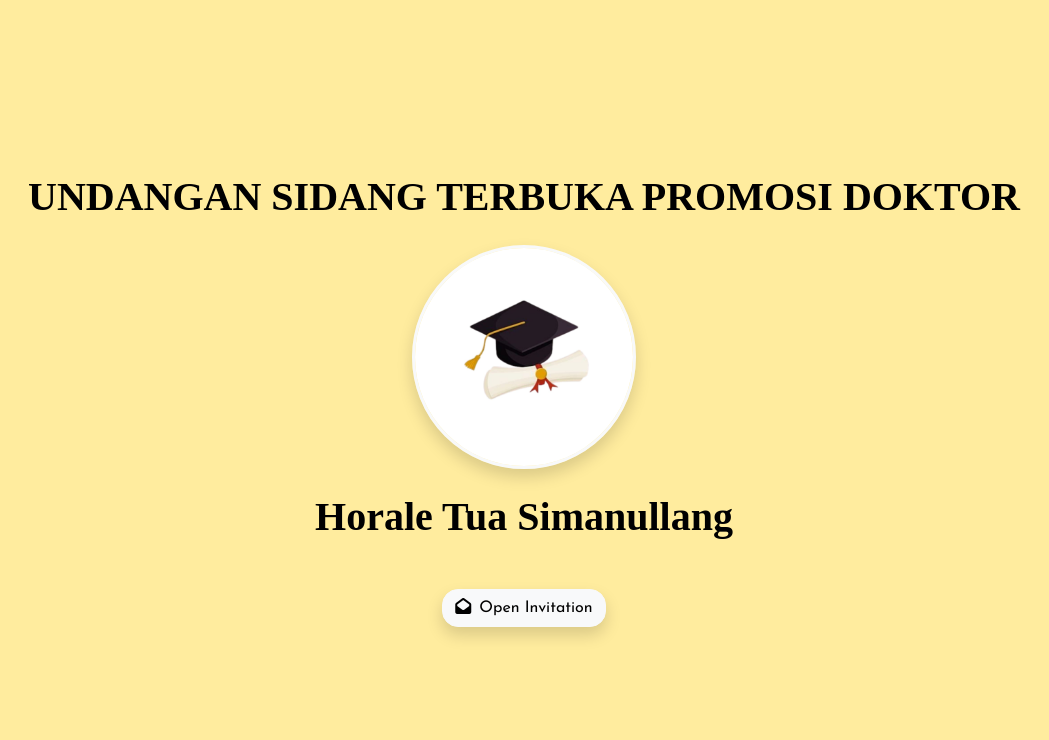
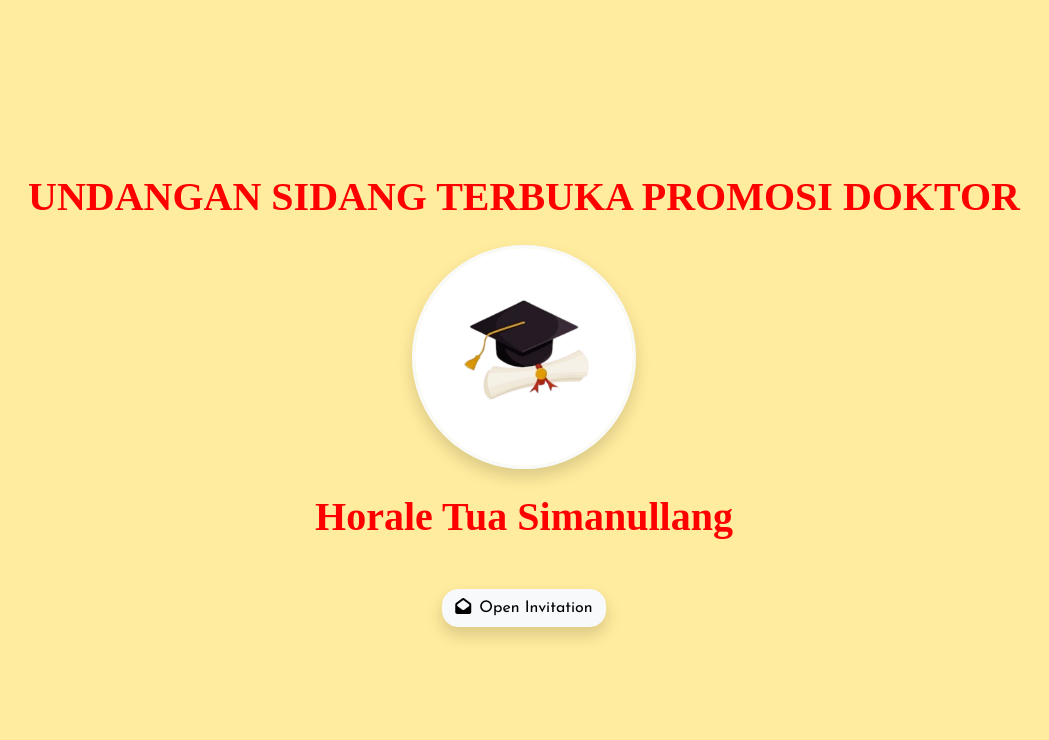
Before and after one commit to Horale123/Website-undangan, a website with bundled scripts: page index.html in a window 1280 px wide. Shown: the top 740 px of the page, without its empty margins (116-1165 px from the left). Built offline with nearby package versions, Linux system fonts and the light colour scheme.

Commit message:
Update app.css

```diff
--- a/css/app.css
+++ b/css/app.css
@@ -16,7 +16,7 @@ body {
 
 .font-esthetic {
     font-family:  Serif !important;
-    color: #000001;
+    color: red;
     font-weight: bold;
 }
 
```
